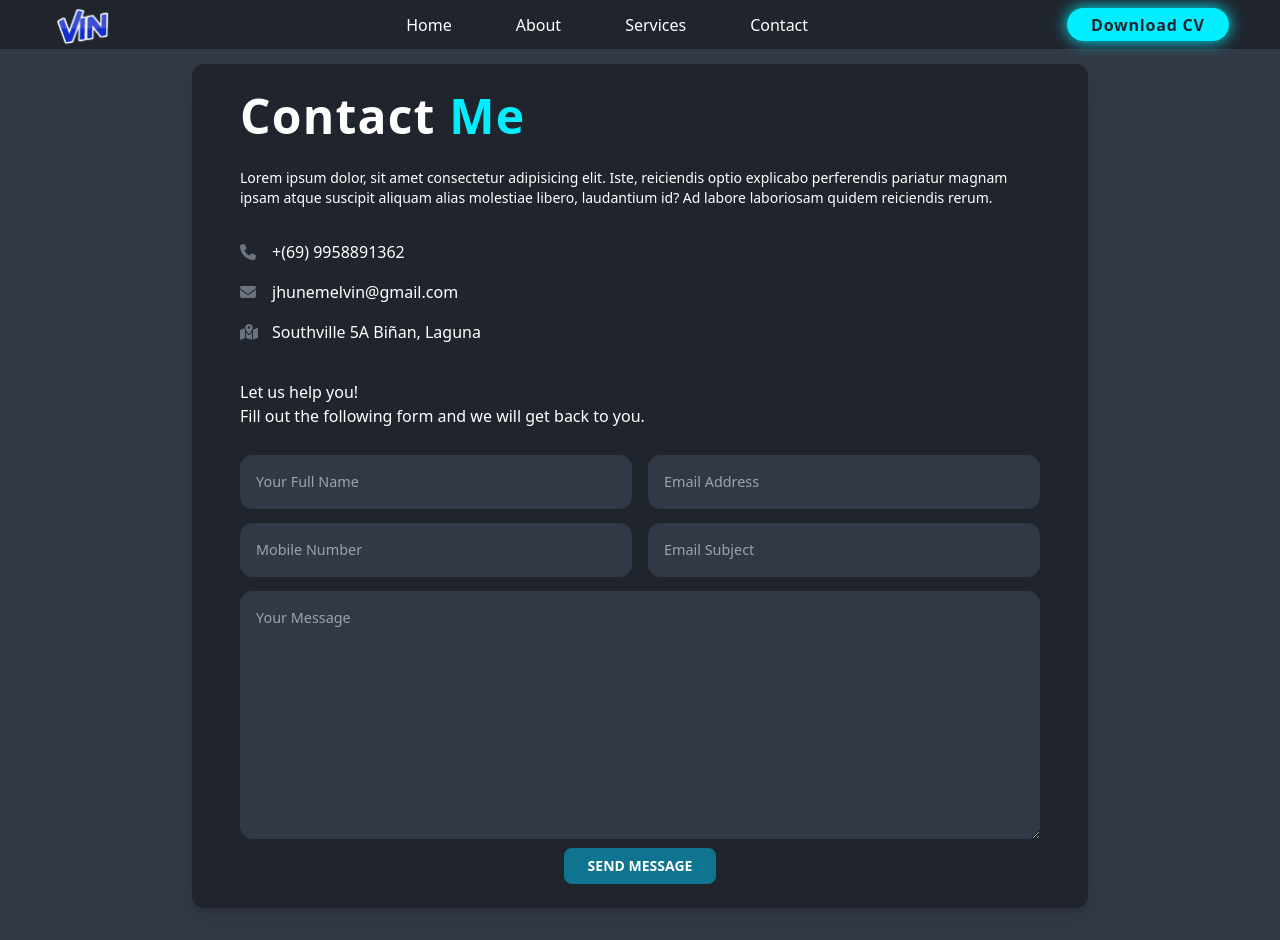
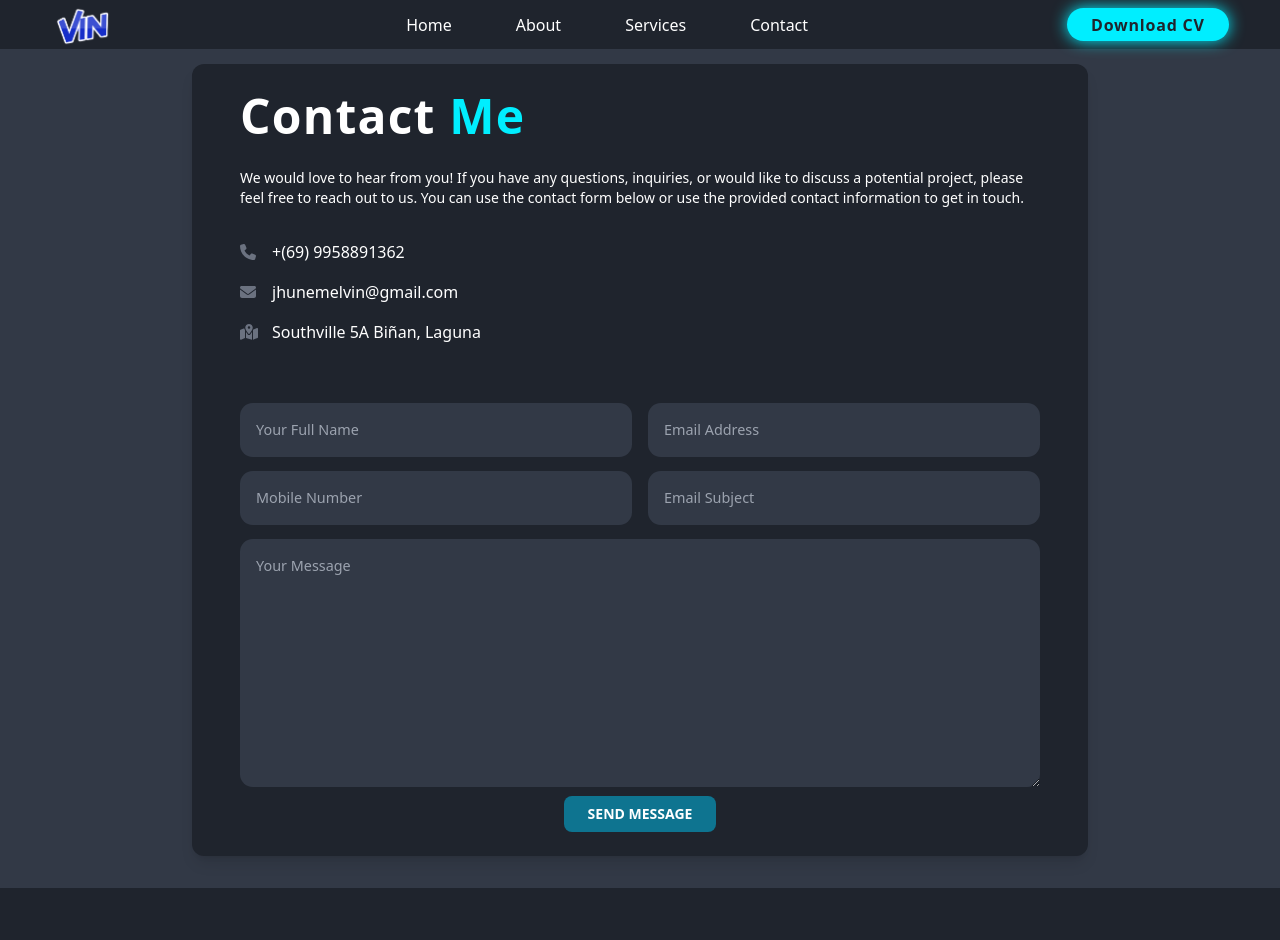
Before and after one commit to jhunemelvin/jhune_melvin.github.io, an Angular app: page /contact in a window 1280 px wide. After the commit the page ends 888 px from the top, so only its background shows below. Built offline with nearby package versions, Linux system fonts and the light colour scheme.

Commit message:
initialize

```diff
--- a/src/app/contact/contact.component.html
+++ b/src/app/contact/contact.component.html
@@ -7,9 +7,10 @@
             Contact <span class="me">Me</span>
           </h1>
           <p class="pt-8 text-white text-sm">
-            Lorem ipsum dolor, sit amet consectetur adipisicing elit. Iste, reiciendis optio
-            explicabo perferendis
-            pariatur magnam ipsam atque suscipit aliquam alias molestiae libero, laudantium id? Ad labore laboriosam quidem reiciendis rerum.
+            We would love to hear from you! If you have any questions, inquiries, or would
+             like to discuss a potential project, please feel free to reach out to us. You
+             can use the contact form below or use the provided contact information to get
+             in touch.
           </p>
         </div>
           <div class="flex flex-col space-y-4">
@@ -28,10 +29,6 @@
           </div>
 
           <div>
-            <p class="pt-1 text-white text-base">
-              Let us help you!
-              <br>Fill out the following form and we will get back to you.
-            </p>
             <div>
               <form action="">
                 <div class="input-box">
```
Also changed, not shown: 5 other files (tests, documents, lock files or other folders).
